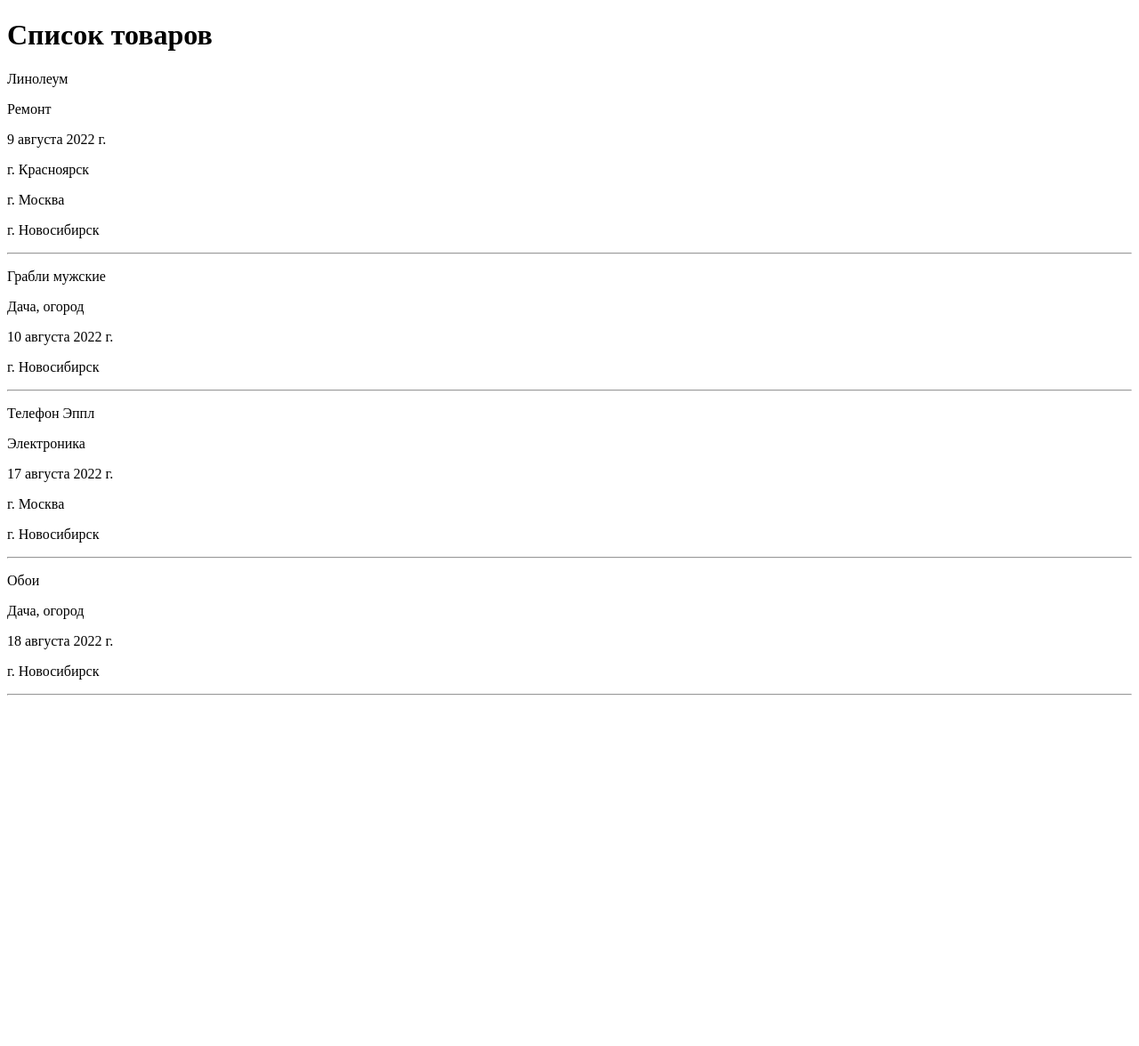
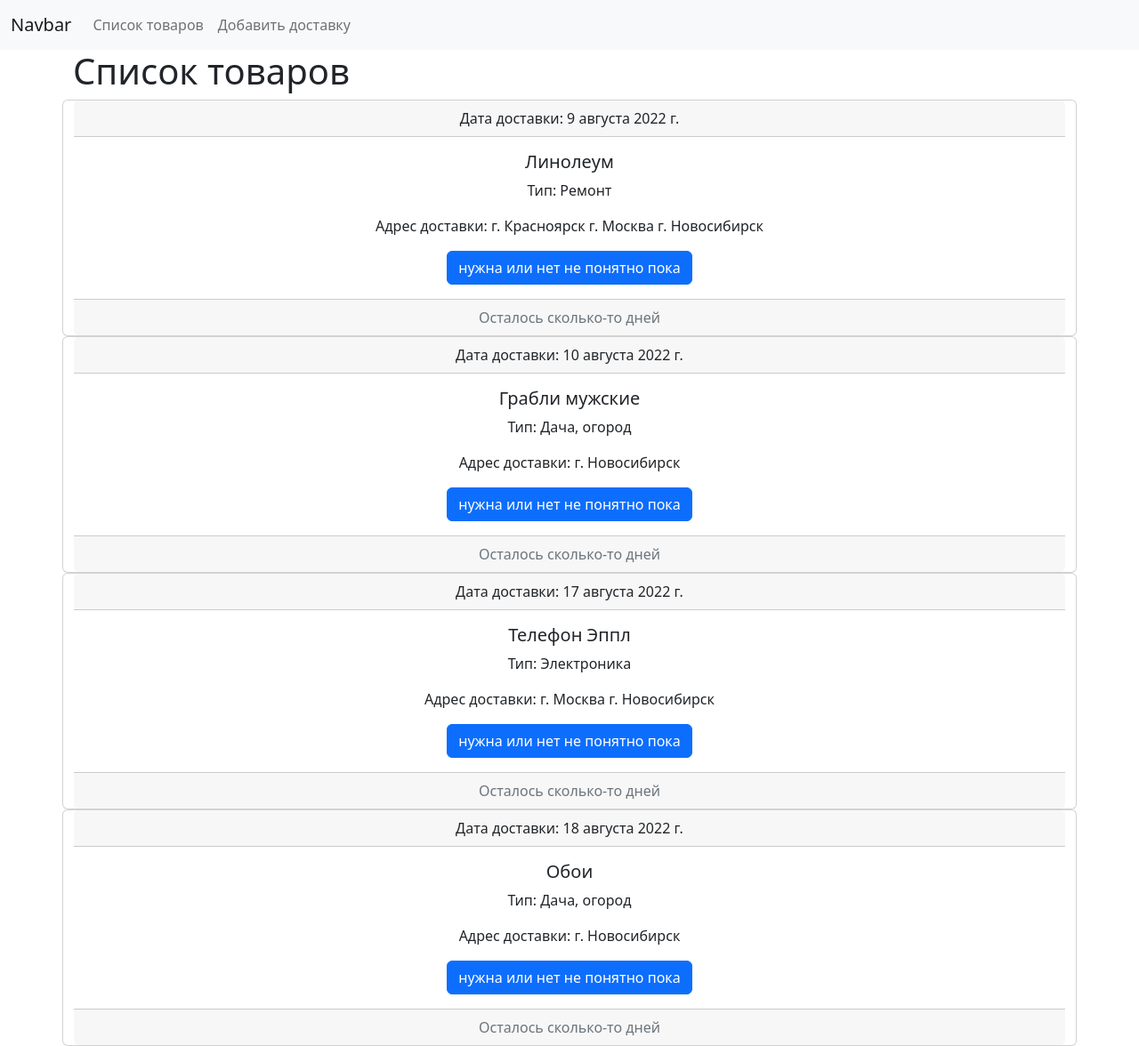
Before and after one commit to shadrin24/Nextner, a Django app: page / in a window 1280 px wide. Shown: the whole page at 89% size. Before the commit the page ends 782 px from the top, so only its background shows below. Run offline with Django 4.2, Linux system fonts and the light colour scheme; data comes from the database, SQL or seed files in the repository; both versions use the stored data as it was after the commit.

Commit message:
add bootstrap into index.html

```diff
--- a/NextnerTest/Delivery/models.py
+++ b/NextnerTest/Delivery/models.py
@@ -5,7 +5,7 @@ class Delivery(models.Model):
     item_name = models.TextField(verbose_name='Название товара')
     type_item = models.ForeignKey('Type', on_delete=models.PROTECT, verbose_name='Тип товара')
     delivery_date = models.DateField(verbose_name='Дата доставки')
-    file = models.FileField(verbose_name='Файл')
+    file = models.FileField(verbose_name='Файл', blank=True)
     address_delivery = models.ManyToManyField('Address', verbose_name='Адрес доставки')
 
     def __str__(self):
--- a/NextnerTest/Delivery/templates/Delivery/index.html
+++ b/NextnerTest/Delivery/templates/Delivery/index.html
@@ -1,24 +1,63 @@
-<!DOCTYPE html>
+<!doctype html>
 <html lang="en">
 <head>
-    <meta charset="UTF-8">
+    <meta charset="utf-8">
+    <meta name="viewport" content="width=device-width, initial-scale=1">
     <title>{{ title }}</title>
+    <link href="https://cdn.jsdelivr.net/npm/bootstrap@5.2.0/dist/css/bootstrap.min.css" rel="stylesheet"
+          integrity="sha384-gH2yIJqKdNHPEq0n4Mqa/HGKIhSkIHeL5AyhkYV8i59U5AR6csBvApHHNl/vI1Bx" crossorigin="anonymous">
 </head>
 <body>
 
-<h1>{{ title }}</h1>
+<nav class="navbar navbar-expand-lg bg-light">
+    <div class="container-fluid">
+        <a class="navbar-brand" href="/">Navbar</a>
+        <button class="navbar-toggler" type="button" data-bs-toggle="collapse" data-bs-target="#navbarSupportedContent"
+                aria-controls="navbarSupportedContent" aria-expanded="false" aria-label="Toggle navigation">
+            <span class="navbar-toggler-icon"></span>
+        </button>
+        <div class="collapse navbar-collapse" id="navbarSupportedContent">
+            <ul class="navbar-nav me-auto mb-2 mb-lg-0">
+                <li class="nav-item"><a class="nav-link" href="/">{{ title }}</a></li>
+                <li class="nav-item"><a class="nav-link" href="/">Добавить доставку</a></li>
+            </ul>
+        </div>
+    </div>
+</nav>
 
-{% for item in delivery %}
-    <div>
-        <p>{{ item.item_name }}</p>
-        <p>{{ item.type_item }}</p>
-        <p>{{ item.delivery_date }}</p>
-        {% for address in item.address_delivery.all %}
-            <p>{{ address }}</p>
+<div class="container">
+    <h1>{{ title }}</h1>
+    <div class="row">
+
+        {% for item in delivery %}
+        <div class="card text-center">
+            <div class="card-header">
+                Дата доставки: {{ item.delivery_date }}
+            </div>
+            <div class="card-body">
+                <h5 class="card-title">{{ item.item_name }}</h5>
+                <p class="card-text">Тип: {{ item.type_item }}</p>
+                <p class="card-text">Адрес доставки:
+                    {% for address in item.address_delivery.all %}
+                    {{ address }}
+                    {% endfor %}
+                </p>
+
+                <a href="#" class="btn btn-primary">нужна или нет не понятно пока</a>
+            </div>
+            <div class="card-footer text-muted">
+                Осталось сколько-то дней
+            </div>
+        </div>
+
         {% endfor %}
+
     </div>
-    <hr>
-{% endfor %}
+</div>
 
+
+<script src="https://cdn.jsdelivr.net/npm/bootstrap@5.2.0/dist/js/bootstrap.bundle.min.js"
+        integrity="sha384-A3rJD856KowSb7dwlZdYEkO39Gagi7vIsF0jrRAoQmDKKtQBHUuLZ9AsSv4jD4Xa"
+        crossorigin="anonymous"></script>
 </body>
 </html>
```
Also changed, not shown: NextnerTest/db.sqlite3.
